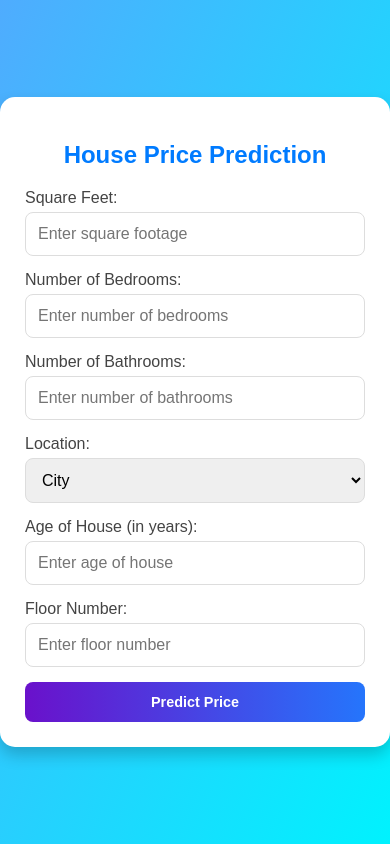
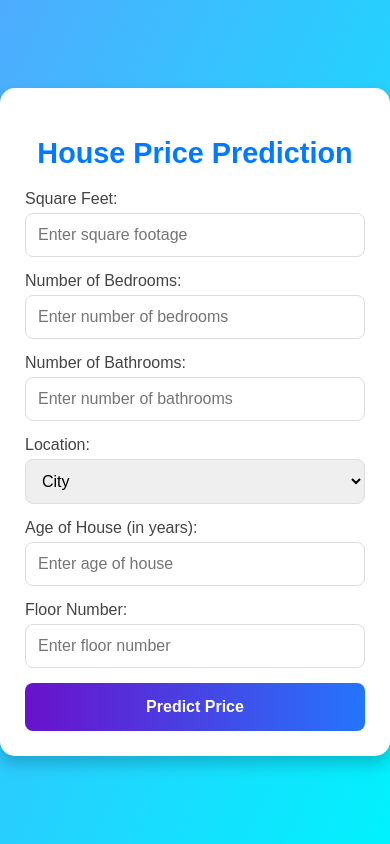
Before and after one commit to Harshhrp2511/Compozent-Tasks, a Flask app: page / in a window 390 px wide. Run offline with Flask 3, Linux system fonts and the light colour scheme; parts of the project's set-up code (start-up, migrations or seed data) failed here and were passed over.

```diff
--- a/Machine Learning Project/templates/frontend.html
+++ b/Machine Learning Project/templates/frontend.html
@@ -120,19 +120,6 @@
             border: 1px solid #c3e6cb;
             display: block;
         }
-
-        /* Responsive Design */
-        @media (max-width: 768px) {
-            h2 {
-                font-size: 1.5rem;
-            }
-
-            button {
-                font-size: 0.9rem;
-                padding: 12px;
-            }
-        }
-
     </style>
 </head>
 <body>
```
